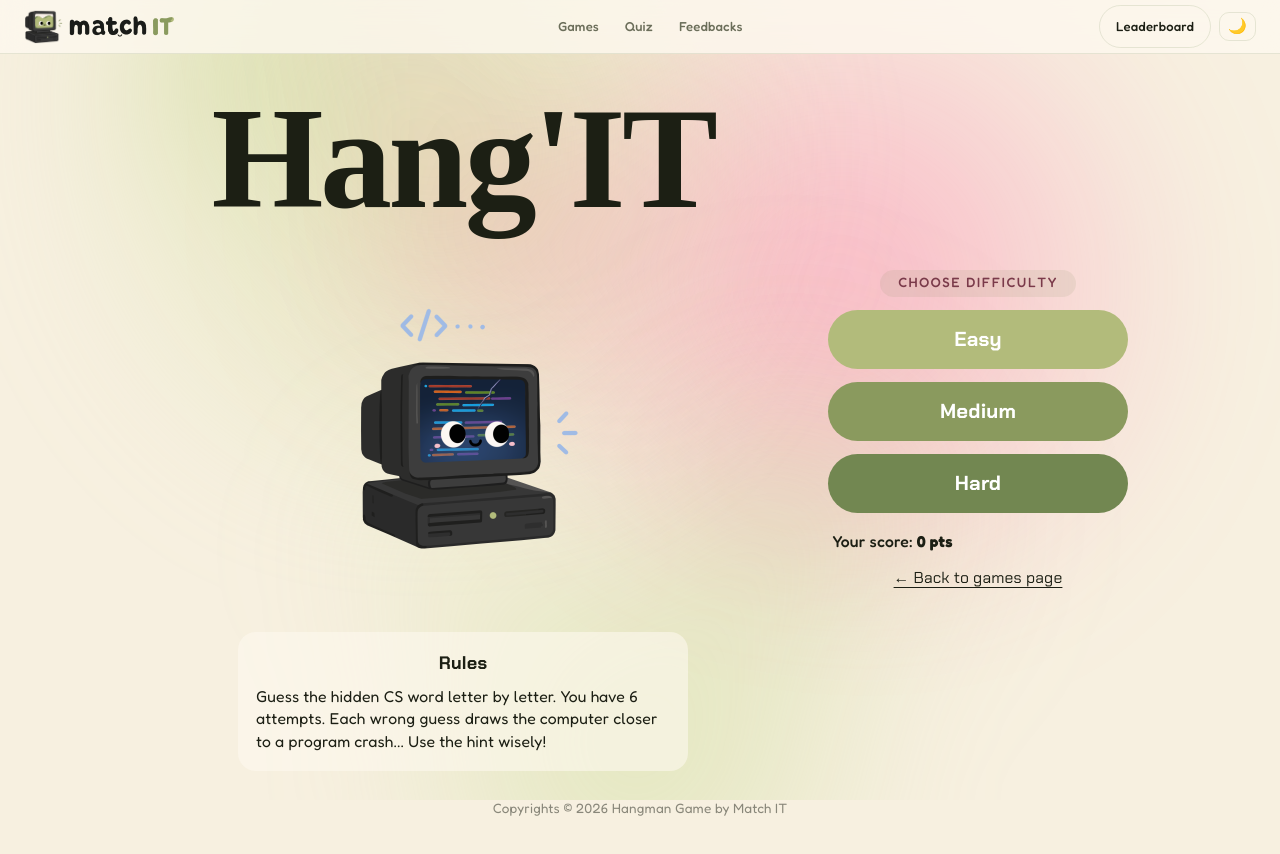
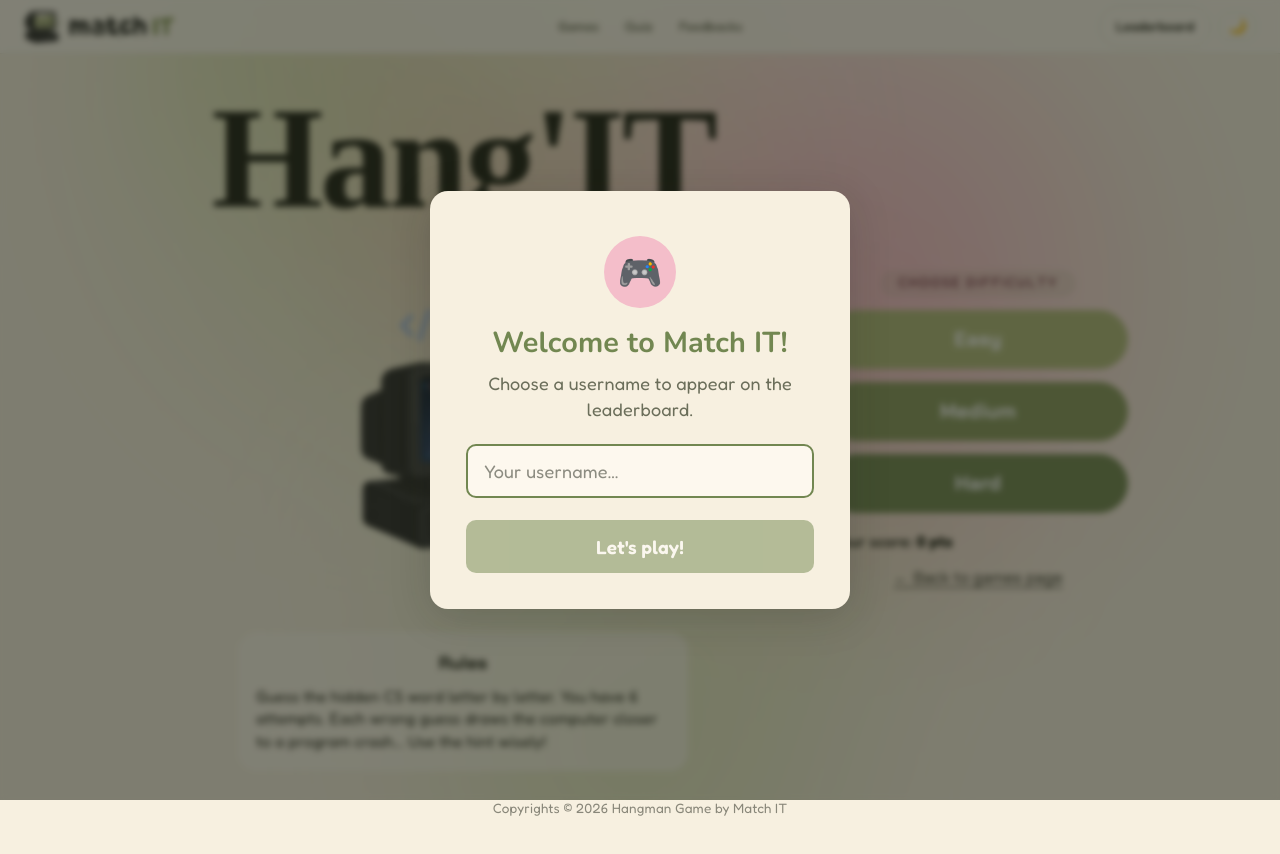
Before and after one commit to malaloan-pauline/softeng-2026, a React (Vite) app in the folder client/: page /games/hangman in a window 1280 px wide. Built offline with nearby package versions, Linux system fonts and the light colour scheme; a web font is replaced by a local one.

Commit message:
feat: implement user system

```diff
--- a/client/src/App.tsx
+++ b/client/src/App.tsx
@@ -1,3 +1,4 @@
+import { useEffect, useState } from "react";
 import { BrowserRouter, Navigate, Route, Routes } from "react-router-dom";
 import HomePage from "./pages/HomePage/HomePage";
 import Hangman from "./games/hangman/index";
@@ -9,12 +10,22 @@ import GamesPage from './pages/GamesPage/GamesPage';
 import Leaderboard from "./pages/Leaderboard/Leaderboard";
 import FeedbacksPage from './pages/FeedbacksPage/FeedbacksPage';
 import Topbar from "./components/Topbar/Topbar";
+import UsernameModal from "./user-system/UsernameModal";
 import "./App.css";
 
 
 function App() {
+  const [showModal, setShowModal] = useState(false);
+
+  useEffect(() => {
+    if (!localStorage.getItem('matchit_player')) {
+      setShowModal(true);
+    }
+  }, []);
+
   return (
     <BrowserRouter>
+      {showModal && <UsernameModal onClose={() => setShowModal(false)} />}
       <Topbar />
       <Routes>
         <Route path="/" element={<HomePage />} />
--- a/client/src/games/clicker/ClickerGame.tsx
+++ b/client/src/games/clicker/ClickerGame.tsx
@@ -1,6 +1,7 @@
 import { useState, useEffect, useRef } from "react";
 import { useNavigate } from "react-router-dom";
 import "./index.css";
+import { submitScore } from '../../user-system/submitScore';
 
 type Upgrade = {
   id: number;
@@ -106,6 +107,7 @@ function ClickerGame() {
           sessionStorage.setItem('clicker-lb-pts', String(next));
           return next;
         });
+        submitScore({ game: 'clicker', metric: recent, points: tier.points });
       }
     }
   }
--- a/client/src/games/hangman/index.tsx
+++ b/client/src/games/hangman/index.tsx
@@ -3,6 +3,7 @@ import { useNavigate } from "react-router-dom";
 import './index.css';
 import confetti from 'canvas-confetti';
 import BackgroundHalos from '../../components/BackgroundHalos/BackgroundHalos';
+import { submitScore } from '../../user-system/submitScore';
 
 // Word item interface: represents a word and its definition
 interface WordItem {
@@ -292,6 +293,7 @@ export default function Hangman(): React.JSX.Element {
       setActiveScreen("screen-end");
       setEndResult("win");
       setGameActive(false);
+      submitScore({ game: 'hangman', metric: MAX_ATTEMPTS - errors, points: points + bonus });
     }
   // eslint-disable-next-line react-hooks/exhaustive-deps
   }, [guessedLetters]);
@@ -310,6 +312,7 @@ export default function Hangman(): React.JSX.Element {
       setActiveScreen("screen-end");
       setEndResult("loss");
       setGameActive(false);
+      submitScore({ game: 'hangman', metric: 0, points: 0 });
     }
   // eslint-disable-next-line react-hooks/exhaustive-deps
   }, [errors]);
--- a/client/src/pages/Leaderboard/Leaderboard.tsx
+++ b/client/src/pages/Leaderboard/Leaderboard.tsx
@@ -125,7 +125,7 @@ const Leaderboard: React.FC<LeaderboardProps> = ({
           type="button"
           onClick={() => (onBack ? onBack() : window.history.back())}
         >
-          <span className="arrow">←</span> HomePage
+          <span className="arrow">←</span> Home
         </button>
       </header>
  <BackgroundHalos />
--- /dev/null
+++ b/client/src/user-system/UsernameModal.css
@@ -0,0 +1,102 @@
+.username-modal-overlay {
+  position: fixed;
+  inset: 0;
+  z-index: 9999;
+  display: flex;
+  align-items: center;
+  justify-content: center;
+  background: rgba(28, 31, 20, 0.55);
+  backdrop-filter: blur(3px);
+}
+
+.username-modal {
+  background: var(--c-bg, #f7f0e0);
+  color: var(--c-text, #1c1f14);
+  font-family: var(--font-body, sans-serif);
+  border-radius: var(--r-lg, 18px);
+  padding: 2.5rem 2rem 2rem;
+  width: min(420px, 90vw);
+  display: flex;
+  flex-direction: column;
+  gap: 1.25rem;
+  box-shadow: 0 8px 40px rgba(28, 31, 20, 0.18);
+}
+
+.username-modal__title {
+  font-size: 1.6rem;
+  font-weight: 700;
+  color: var(--c-primary, #728751);
+  margin: 0;
+  text-align: center;
+}
+
+.username-modal__subtitle {
+  font-size: 1rem;
+  color: var(--c-muted, #6b6e5a);
+  margin: -0.5rem 0 0;
+  text-align: center;
+}
+
+/* ─── Profile picture placeholder ──────────────────────────────────────────
+   Future sprint: replace this section with an <input type="file"> that lets
+   the player upload an avatar. Connect the result to avatarUrl in usePlayer.ts.
+   ─────────────────────────────────────────────────────────────────────────── */
+.username-modal__avatar-placeholder {
+  width: 72px;
+  height: 72px;
+  border-radius: 50%;
+  background: var(--c-accent, #f4beca);
+  display: flex;
+  align-items: center;
+  justify-content: center;
+  margin: 0 auto;
+  font-size: 2rem;
+  flex-shrink: 0;
+}
+
+.username-modal__input {
+  width: 100%;
+  padding: 0.65rem 0.9rem;
+  border: 2px solid var(--c-border, rgba(114, 135, 81, 0.3));
+  border-radius: var(--r-md, 10px);
+  background: var(--c-surface, #fdf8ee);
+  color: var(--c-text, #1c1f14);
+  font-family: inherit;
+  font-size: 1rem;
+  outline: none;
+  transition: border-color 0.15s;
+  box-sizing: border-box;
+}
+
+.username-modal__input:focus {
+  border-color: var(--c-primary, #728751);
+}
+
+.username-modal__error {
+  font-size: 0.85rem;
+  color: var(--c-danger, #c0392b);
+  margin: -0.75rem 0 0;
+}
+
+.username-modal__submit {
+  width: 100%;
+  padding: 0.75rem;
+  border: none;
+  border-radius: var(--r-md, 10px);
+  background: var(--c-primary, #728751);
+  color: #fff;
+  font-family: inherit;
+  font-size: 1.05rem;
+  font-weight: 600;
+  cursor: pointer;
+  transition: background 0.15s, opacity 0.15s;
+}
+
+.username-modal__submit:disabled {
+  opacity: 0.5;
+  cursor: not-allowed;
+}
+
+.username-modal__submit:not(:disabled):hover {
+  background: var(--c-primary-light, #8a9a5e);
+}
--- /dev/null
+++ b/client/src/user-system/UsernameModal.tsx
@@ -0,0 +1,66 @@
+import { useState, type KeyboardEvent } from 'react';
+import { usePlayer } from './usePlayer';
+import './UsernameModal.css';
+
+interface UsernameModalProps {
+  onClose: () => void;
+}
+
+export default function UsernameModal({ onClose }: UsernameModalProps) {
+  const { savePlayer } = usePlayer();
+  const [value, setValue] = useState('');
+  const [error, setError] = useState('');
+
+  function handleSubmit() {
+    const trimmed = value.trim();
+    if (trimmed.length < 2) {
+      setError('Username must be at least 2 characters.');
+      return;
+    }
+    savePlayer(trimmed);
+    onClose();
+  }
+
+  function handleKeyDown(e: KeyboardEvent<HTMLInputElement>) {
+    if (e.key === 'Enter') handleSubmit();
+  }
+
+  return (
+    <div className="username-modal-overlay">
+      <div className="username-modal" role="dialog" aria-modal="true" aria-labelledby="modal-title">
+
+        {/* ─── Profile picture placeholder ────────────────────────────────────────
+            Future sprint: replace this div with an avatar <input type="file">.
+            On change, read the file as a data URL and pass it to savePlayer() so
+            it gets stored in avatarUrl on the Player object (see usePlayer.ts).
+            ──────────────────────────────────────────────────────────────────────── */}
+        <div className="username-modal__avatar-placeholder" aria-hidden="true">🎮</div>
+
+        <h2 id="modal-title" className="username-modal__title">Welcome to Match IT!</h2>
+        <p className="username-modal__subtitle">Choose a username to appear on the leaderboard.</p>
+
+        <input
+          className="username-modal__input"
+          type="text"
+          placeholder="Your username…"
+          value={value}
+          maxLength={32}
+          autoFocus
+          onChange={(e) => { setValue(e.target.value); setError(''); }}
+          onKeyDown={handleKeyDown}
+          aria-label="Username"
+        />
+
+        {error && <span className="username-modal__error">{error}</span>}
+
+        <button
+          className="username-modal__submit"
+          onClick={handleSubmit}
+          disabled={value.trim().length < 2}
+        >
+          Let's play!
+        </button>
+      </div>
+    </div>
+  );
+}
--- /dev/null
+++ b/client/src/user-system/submitScore.ts
@@ -0,0 +1,30 @@
+import type { Player } from './usePlayer';
+
+export type Game = 'clicker' | 'hangman' | 'tictactoe' | 'onestroke';
+
+interface SubmitScorePayload {
+  game: Game;
+  metric: number;
+  points: number;
+}
+
+const STORAGE_KEY = 'matchit_player';
+
+export async function submitScore({ game, metric, points }: SubmitScorePayload): Promise<void> {
+  const stored = localStorage.getItem(STORAGE_KEY);
+  if (!stored) return;
+
+  try {
+    const { uuid, pseudo }: Player = JSON.parse(stored);
+
+    const res = await fetch('http://localhost:3000/api/leaderboard', {
+      method: 'POST',
+      headers: { 'Content-Type': 'application/json' },
+      body: JSON.stringify({ uuid, pseudo, game, metric, points }),
+    });
+
+    if (!res.ok) console.error(`[submitScore] HTTP ${res.status}`);
+  } catch (err) {
+    console.error('[submitScore] failed silently:', err);
+  }
+}
--- /dev/null
+++ b/client/src/user-system/usePlayer.ts
@@ -0,0 +1,27 @@
+import { useState } from 'react';
+
+export interface Player {
+  uuid: string;
+  pseudo: string;
+  avatarUrl?: string; // reserved for future profile picture system
+}
+
+const STORAGE_KEY = 'matchit_player';
+
+export function usePlayer() {
+  const [player, setPlayer] = useState<Player | null>(() => {
+    const stored = localStorage.getItem(STORAGE_KEY);
+    return stored ? (JSON.parse(stored) as Player) : null;
+  });
+
+  function savePlayer(pseudo: string) {
+    const newPlayer: Player = {
+      uuid: crypto.randomUUID(),
+      pseudo,
+    };
+    localStorage.setItem(STORAGE_KEY, JSON.stringify(newPlayer));
+    setPlayer(newPlayer);
+  }
+
+  return { player, savePlayer };
+}
```
Also changed, not shown: client/src/games/OneStroke/OneStrokeGame.tsx (+7 -11 lines), client/src/games/tictactoe/tictactoe.tsx (+7 -0 lines).
